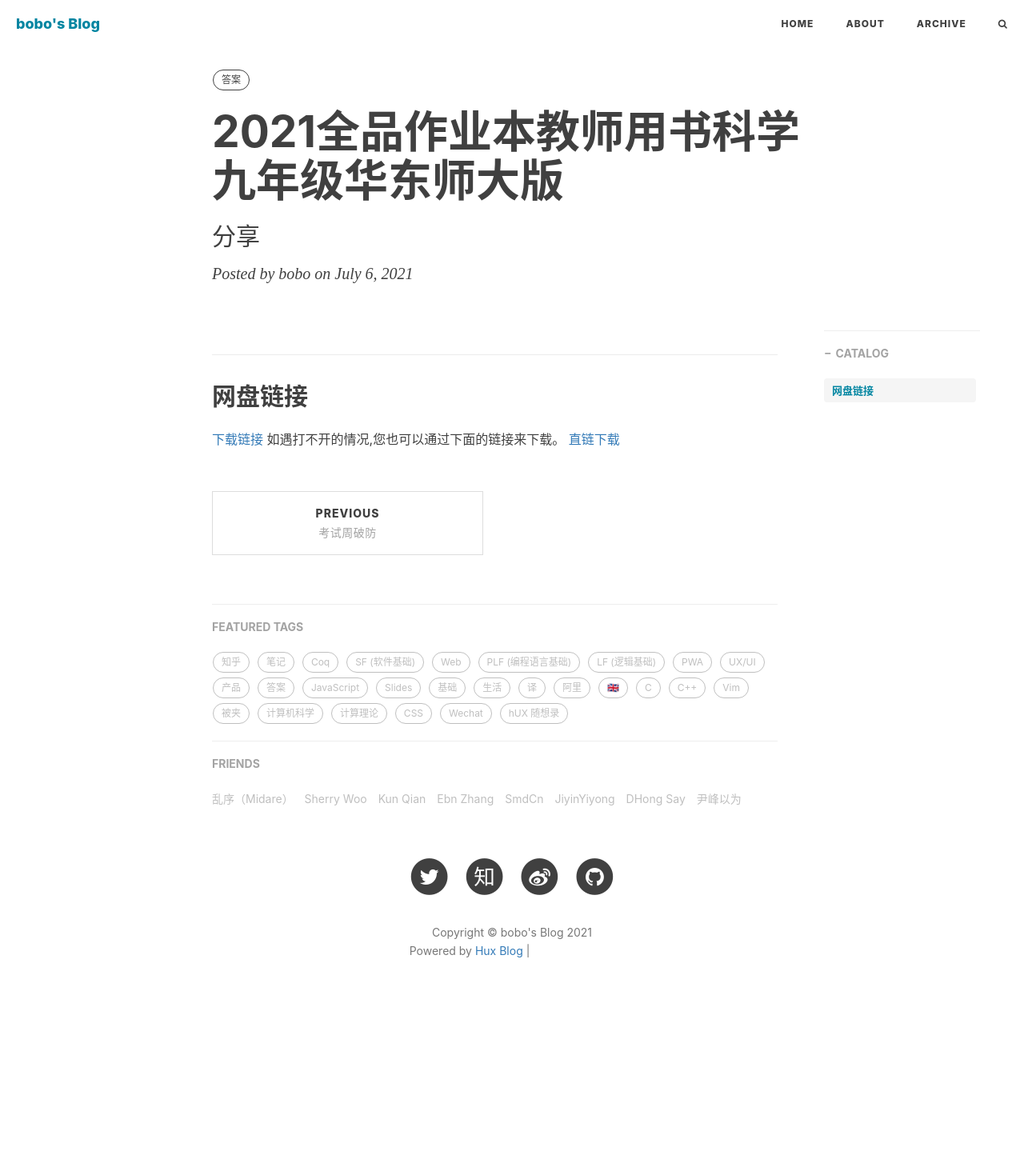
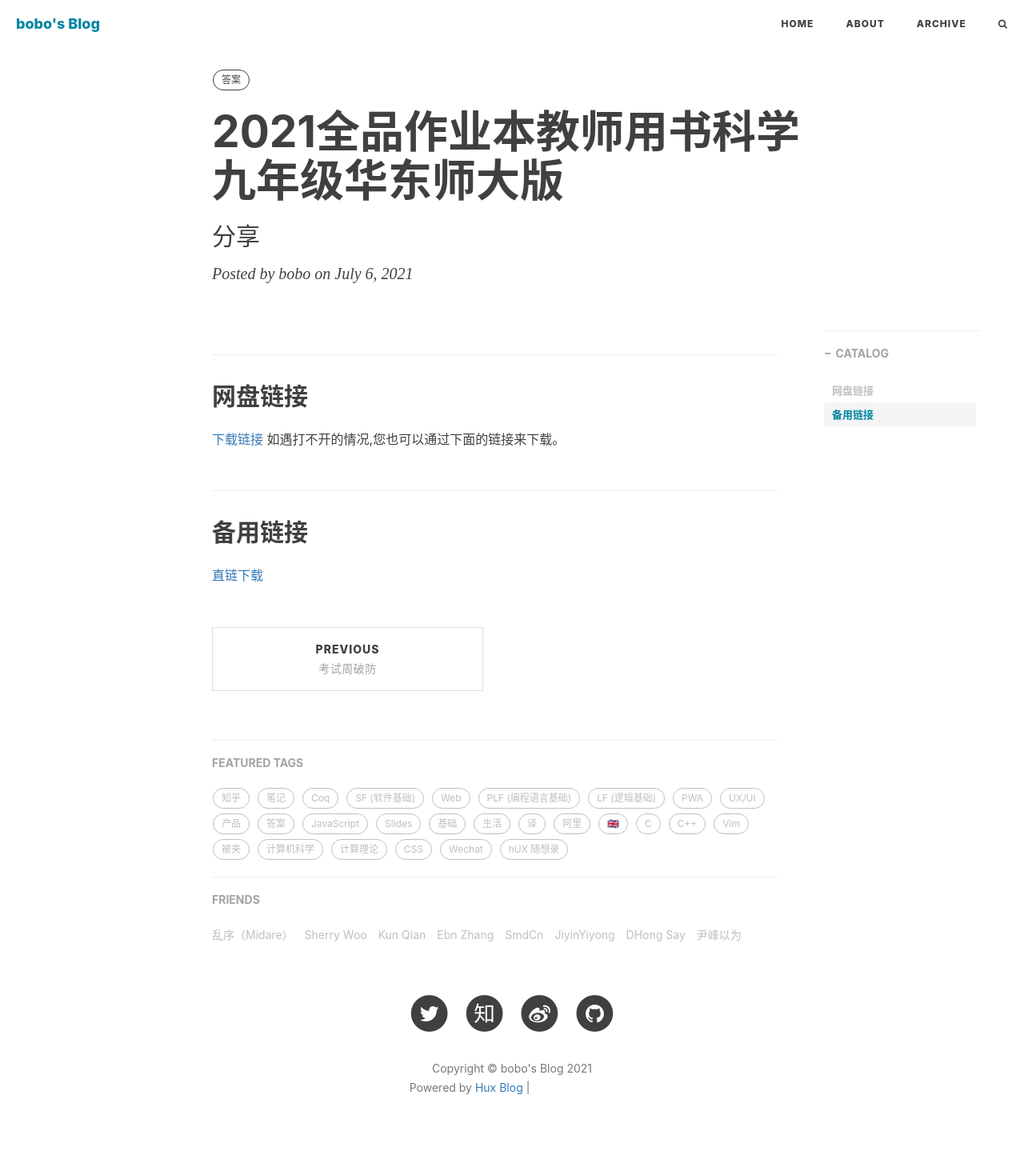
Before and after one commit to bobo482/blog, a Jekyll site: the page built from _posts/2021-07-06-2021全品作业本教师用书科学九年级华东师大版.md, in a window 1280 px wide. Shown: the whole page at 80% size. Built offline with Jekyll 4.4.1, drawn with Linux system fonts in a browser that asks for light colours; nearby versions of some CDN libraries; comment, search, counter and statistics services are not loaded; before the commit the page ends 1293 px from its top, so only the background shows below that; grey boxes are pictures that could not be loaded.

Commit message:
Update 2021-07-06-2021全品作业本教师用书科学九年级华东师大版.md

```diff
--- a/_posts/2021-07-06-2021全品作业本教师用书科学九年级华东师大版.md
+++ b/_posts/2021-07-06-2021全品作业本教师用书科学九年级华东师大版.md
@@ -12,4 +12,6 @@ tags:
 ## 网盘链接
 [下载链接](https://moecloud.cn/s/1K54Fk)
 如遇打不开的情况,您也可以通过下面的链接来下载。
+
+## 备用链接
 [直链下载](https://moecloud.cn/api/v3/source/8CMJ3dW9sz5GZMVy1lhdDLStwb7IJzol0Bk1t4nZDHM=:0/495714/%E5%85%A8%E5%93%81%E4%BD%9C%E4%B8%9A%E6%9C%AC%E6%95%99%E5%B8%88%E7%94%A8%E4%B9%A6%E7%A7%91%E5%AD%A6%E4%B9%9D%E5%B9%B4%E7%BA%A7%E5%8D%8E%E4%B8%9C%E5%B8%88%E5%A4%A7%E7%89%88.rar)
```
